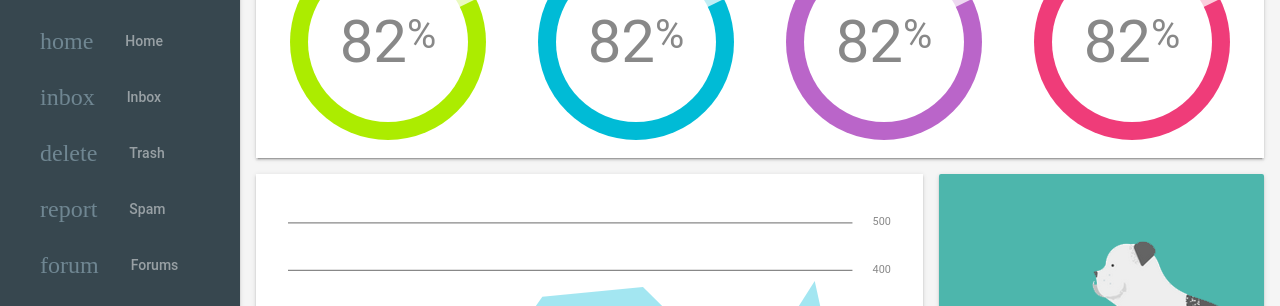
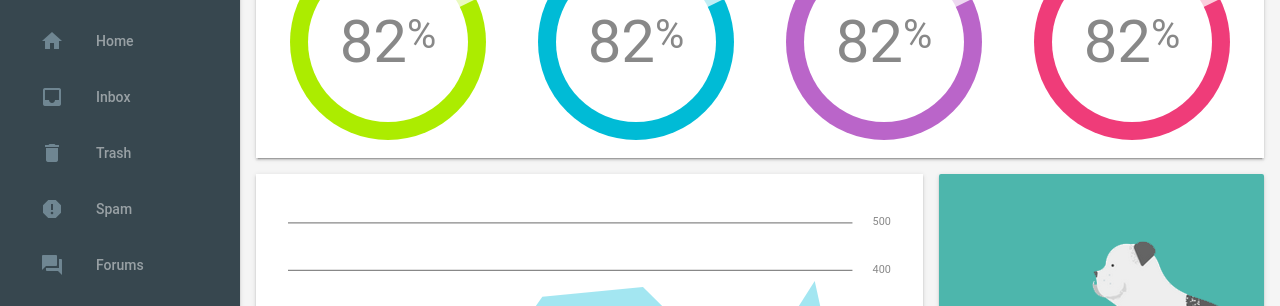
Before and after one commit to 09hannd/hanndapp, a plain HTML site: page index.html in a window 1280 px wide. Shown: the part 154-460 px from the top of the page. Drawn offline with Linux system fonts and the light colour scheme.

Commit message:
Online icons

```diff
--- a/index.html
+++ b/index.html
@@ -24,8 +24,8 @@
     <title>Material Design Lite</title>
     <link rel="shortcut icon" href="images/favicon.png">
 
-    <!--<link rel="stylesheet" href="https://fonts.googleapis.com/css?family=Roboto:regular,bold,italic,thin,light,bolditalic,black,medium&amp;lang=en">
-    <link rel="stylesheet" href="https://fonts.googleapis.com/icon?family=Material+Icons">-->
+    <!--<link rel="stylesheet" href="https://fonts.googleapis.com/css?family=Roboto:regular,bold,italic,thin,light,bolditalic,black,medium&amp;lang=en">-->
+    <link rel="stylesheet" href="https://fonts.googleapis.com/icon?family=Material+Icons">
     <link rel="stylesheet" href="material.cyan-light_blue.min.css">
     <link rel="stylesheet" href="styles.css">
 
```
